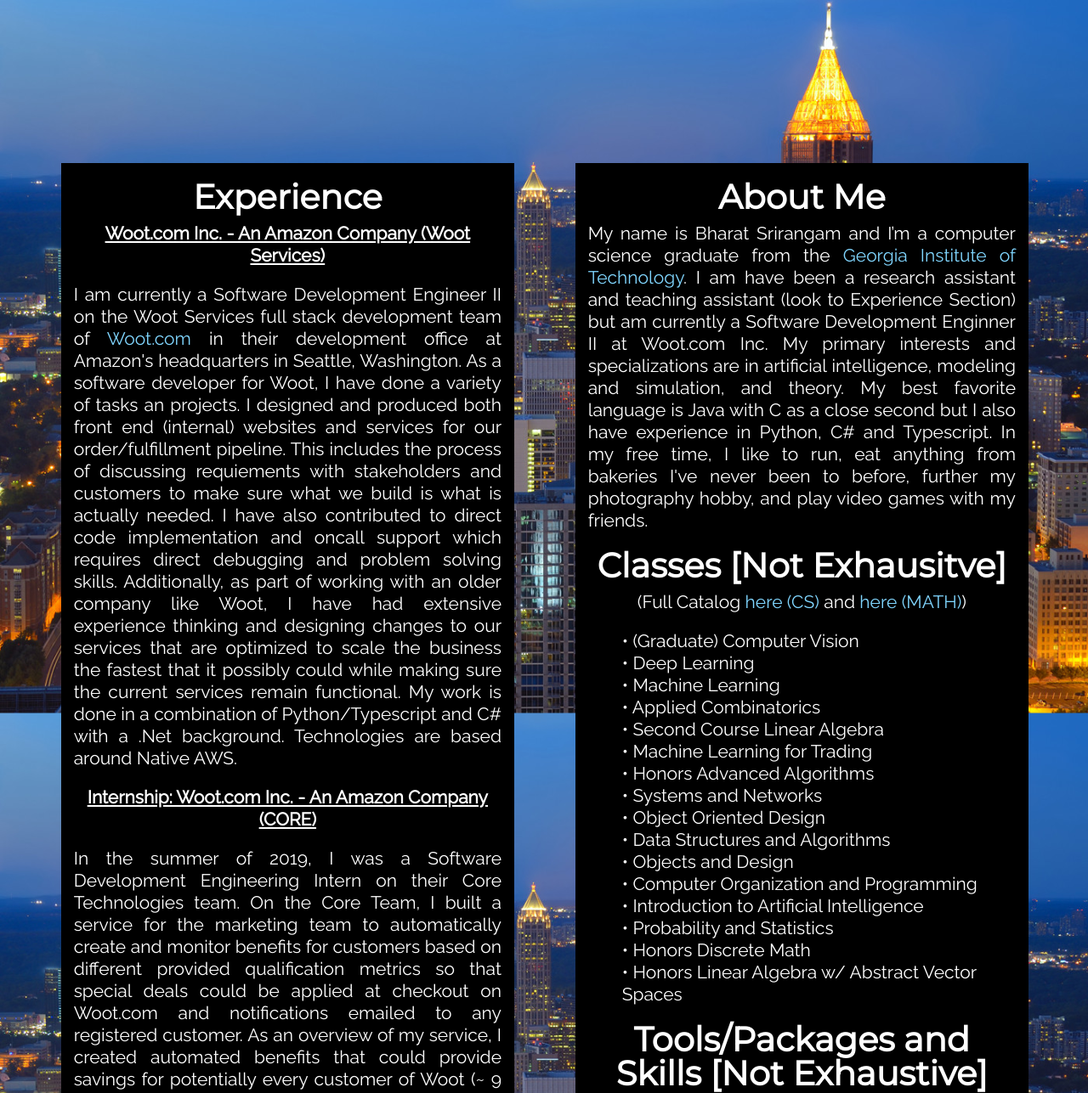
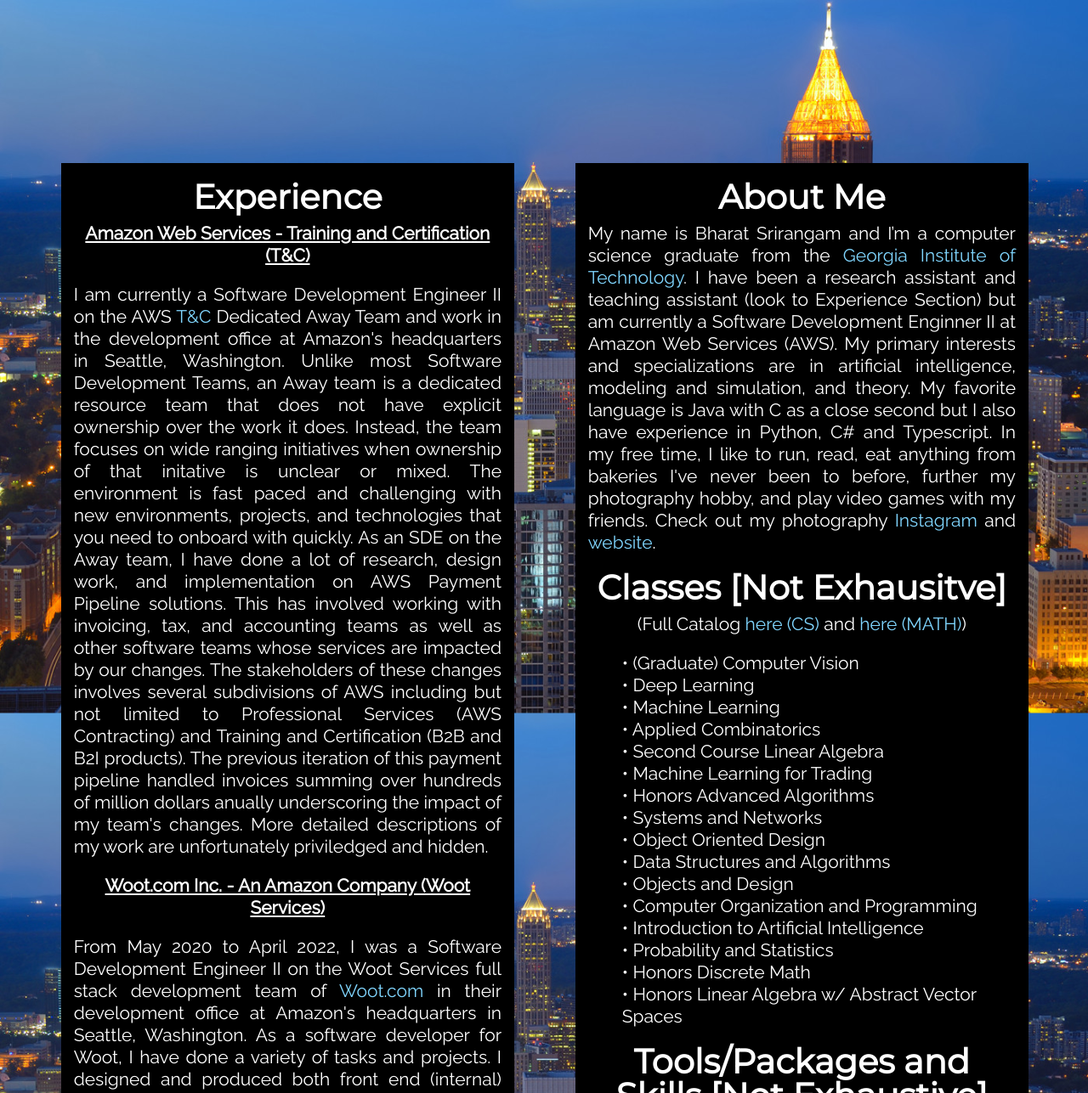
Before and after one commit to bharatsrirangam/bharatsrirangam.github.io, a plain HTML site: page index.html in a window 1280 px wide. Shown: the part 808-2095 px from the top of the page at 85% size. Drawn offline with nearby package versions, Linux system fonts and the light colour scheme.

Commit message:
Updated Website as of September 5th 2022

```diff
--- a/index.html
+++ b/index.html
@@ -87,10 +87,12 @@
             <div class="col-sm-5 text-center margin-30 wow fadeIn" data-wow-delay="0.05s" style="margin:0% 5.6%; background-color:rgba(0,0,0,1);">
                 <h2 class="text-center">Experience</h2>
 
-                <p class="lead text-center"><strong class="underline">Woot.com Inc. - An Amazon Company (Woot Services)</strong></p> <p class="lead text-justify"> I am currently a Software Development Engineer II on the Woot Services full stack development team of <a href="https://www.woot.com">Woot.com</a> in their development office at Amazon's headquarters in Seattle, Washington. As a software developer for Woot, I have done a variety of tasks an projects. I designed and produced both front end (internal) websites and services for our order/fulfillment pipeline. This includes the process of discussing requiements with stakeholders and customers to make sure what we build is what is actually needed. I have also contributed to direct code implementation and oncall support which requires direct debugging and problem solving skills. Additionally, as part of working with an older company like Woot, I have had extensive experience thinking and designing changes to our services that are optimized to scale the business the fastest that it possibly could while making sure the current services remain functional. My work is done in a combination of Python/Typescript and C# with a .Net background. Technologies are based around Native AWS.</p>
+                <p class="lead text-center"><strong class="underline">Amazon Web Services - Training and Certification (T&C)</strong></p> <p class="lead text-justify"> I am currently a Software Development Engineer II on the AWS <a href="https://www.aws.training/">T&C</a> Dedicated Away Team and work in the development office at Amazon's headquarters in Seattle, Washington. Unlike most Software Development Teams, an Away team is a dedicated resource team that does not have explicit ownership over the work it does. Instead, the team focuses on wide ranging initiatives when ownership of that initative is unclear or mixed. The environment is fast paced and challenging with new environments, projects, and technologies that you need to onboard with quickly. As an SDE on the Away team, I have done a lot of research, design work, and implementation on AWS Payment Pipeline solutions. This has involved working with invoicing, tax, and accounting teams as well as other software teams whose services are impacted by our changes. The stakeholders of these changes involves several subdivisions of AWS including but not limited to Professional Services (AWS Contracting) and Training and Certification (B2B and B2I products). The previous iteration of this payment pipeline handled invoices summing over hundreds of million dollars anually underscoring the impact of my team's changes. More detailed descriptions of my work are unfortunately priviledged and hidden.</p>
 
-                <p class="lead text-center"><strong class="underline">Internship: Woot.com Inc. - An Amazon Company (CORE)</strong></p>
-                <p class="lead text-justify">In the summer of 2019, I was a Software Development Engineering Intern on their Core Technologies team. On the Core Team, I built a service for the marketing team to automatically create and monitor benefits for customers based on different provided qualification metrics so that special deals could be applied at checkout on Woot.com and notifications emailed to any registered customer. As an overview of my service, I created automated benefits that could provide savings for potentially every customer of Woot (~ 9 million customers), developed an automated End to End Serverless benefits service with Native AWS technologies in a .Net environment, and designed/implemented Restful API endpoints in legacy systems/New Services that provide a foundation for future work. I also acquired strong technical communication skills and a business acumen from weekly design reviews, sprint retrospectives, and daily standups.</p>
+                <p class="lead text-center"><strong class="underline">Woot.com Inc. - An Amazon Company (Woot Services)</strong></p> <p class="lead text-justify"> From May 2020 to April 2022, I was a Software Development Engineer II on the Woot Services full stack development team of <a href="https://www.woot.com">Woot.com</a> in their development office at Amazon's headquarters in Seattle, Washington. As a software developer for Woot, I have done a variety of tasks and projects. I designed and produced both front end (internal) websites and services for our order/fulfillment pipeline. This includes the process of discussing requiements with stakeholders and customers to make sure what we build is actually needed. I have also contributed to direct code implementation and oncall support which requires direct debugging and problem solving skills. Additionally, as part of working with an older company like Woot, I have had extensive experience thinking and designing changes to our services that are optimized to scale the business the fastest that it possibly could while making sure the current services remain functional. My work is done in a combination of Python/Typescript and C# with a .NET background. Technologies are based around Native AWS.</p>
+
+                <!-- <p class="lead text-center"><strong class="underline">Internship: Woot.com Inc. - An Amazon Company (CORE)</strong></p>
+                <p class="lead text-justify">In the summer of 2019, I was a Software Development Engineering Intern on their Core Technologies team. On the Core Team, I built a service for the marketing team to automatically create and monitor benefits for customers based on different provided qualification metrics so that special deals could be applied at checkout on Woot.com and notifications emailed to any registered customer. As an overview of my service, I created automated benefits that could provide savings for potentially every customer of Woot (~ 9 million customers), developed an automated End to End Serverless benefits service with Native AWS technologies in a .Net environment, and designed/implemented Restful API endpoints in legacy systems/New Services that provide a foundation for future work. I also acquired strong technical communication skills and a business acumen from weekly design reviews, sprint retrospectives, and daily standups.</p> -->
 
                 <p class="lead text-center"><strong class="underline">Internship: Amazon.com Inc. (Big Data Technologies)</strong></p> <p class="lead text-justify"> During the summer of 2018, I interned at Amazon's headquarters in Seattle, Washington. I was a Software Development Engineering Intern on the Big Data Technologies. During my internship, I got to build an application for an internal service that essentially allowed users to set preferences on website searches and actions. This feature had certain design constraints and goals such as: having a flexible architecture/implementation to allow for future feature development in the next 5 years, augmenting/smoothening the user experience on the website, and reducing search time latency.
 				I implemented an end to end server-less solution with native AWS to implement my project. In order to create a service for preferences, I created a Restful API service with data analysis features and complete with JUnit tests and full documentation to allow for future development on my project. I also analyzed API request logs with the Hierarchal Clustering and OPTICS clustering algorithms to predict user behavior so that preferences could be predetermined. I demoed my deliverables at weekly meetings with my team and had daily SCRUM meetings with my mentor/manager which helped me develop strong communication skills.</p>
@@ -105,7 +107,7 @@
             </div>
             <div class="col-sm-5 margin-30 wow fadeIn" data-wow-delay="0.05s" style=" margin-right:5.2%; padding-bottom: 0.85%; background-color:rgba(0,0,0,1);">
                 <h2 class="text-center">About Me</h2>
-                <p class="lead text-justify">My name is Bharat Srirangam and I’m a computer science graduate from the <a href="http://www.gatech.edu/">Georgia Institute of Technology</a>. I am have been a research assistant and teaching assistant (look to Experience Section) but am currently a Software Development Enginner II at Woot.com Inc. My primary interests and specializations are in artificial intelligence, modeling and simulation, and theory. My best favorite language is Java with C as a close second but I also have experience in Python, C# and Typescript. In my free time, I like to run, eat anything from bakeries I've never been to before, further my photography hobby, and play video games with my friends.
+                <p class="lead text-justify">My name is Bharat Srirangam and I’m a computer science graduate from the <a href="http://www.gatech.edu/">Georgia Institute of Technology</a>. I have been a research assistant and teaching assistant (look to Experience Section) but am currently a Software Development Enginner II at Amazon Web Services (AWS). My primary interests and specializations are in artificial intelligence, modeling and simulation, and theory. My favorite language is Java with C as a close second but I also have experience in Python, C# and Typescript. In my free time, I like to run, read, eat anything from bakeries I've never been to before, further my photography hobby, and play video games with my friends. Check out my photography <a href="https://www.instagram.com/bhar_shots/">Instagram</a> and <a href="https://bharshots.github.io/">website</a>.
                 <h2 class="text-center">Classes [Not Exhausitve]</h2>
                 <p class="lead text-center">(Full Catalog <a href="http://www.catalog.gatech.edu/coursesaz/cs/"> here (CS)</a> and <a href="http://www.catalog.gatech.edu/coursesaz/math/"> here (MATH)</a>)
                     <p class="lead text-left" style="float: left;">
```
Also changed, not shown: img/favicon.ico, 6 other files.
